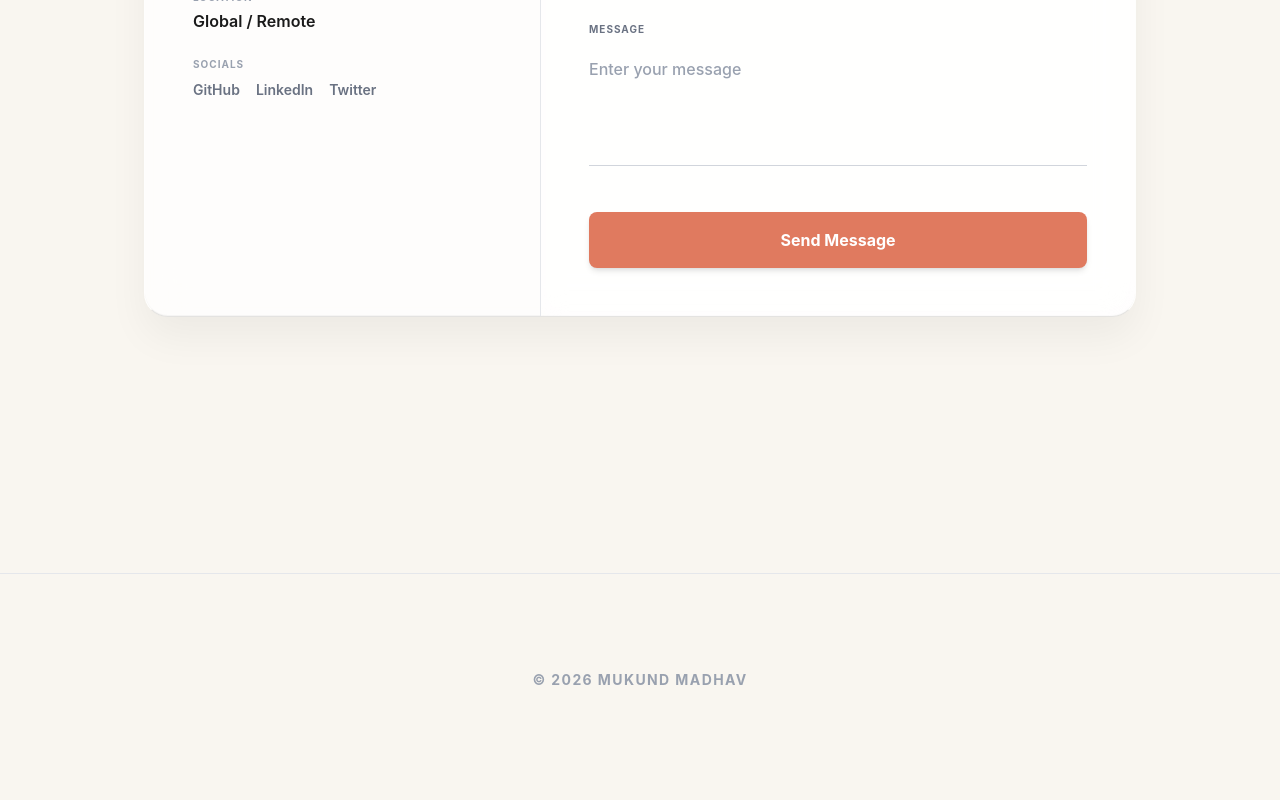
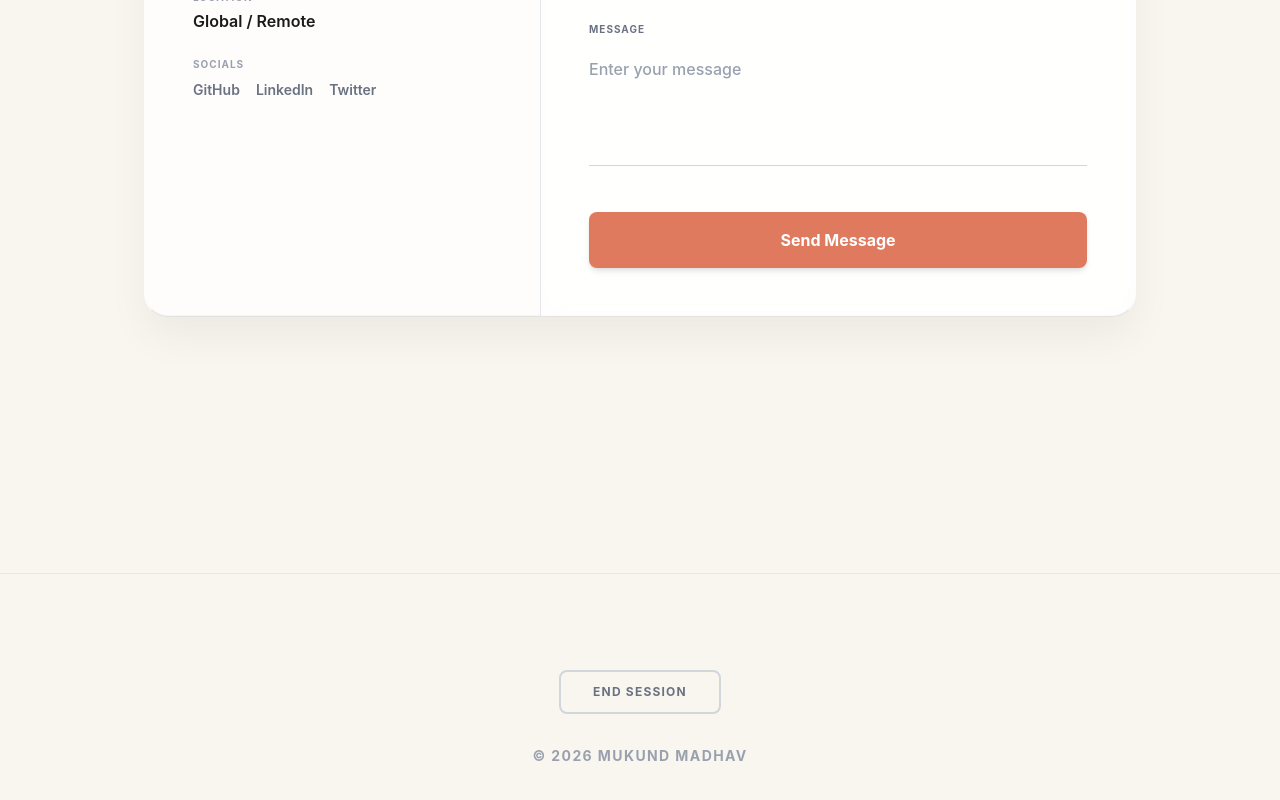
Before and after one commit to RevnoxX/Portfolio, a React (Vite) app: page / in a window 1280 px wide. Shown: the part 5751-6551 px from the top of the page. Built offline with nearby package versions, Linux system fonts and the light colour scheme.

Commit message:
Add files via upload

```diff
--- a/src/App.tsx
+++ b/src/App.tsx
@@ -10,12 +10,14 @@ import Loader from "./components/Loader";
 import Contact from "./components/Contact";
 import NavBar from "./components/NavBar";
 import ScrambleText from "./components/ScrambleText";
+import ExitModal from "./components/ExitModal";
 import { portfolioData } from "./data";
 import { useDynamicTitle } from "./hooks/useDynamicTitle";
 
 export default function App() {
   const [isLoading, setIsLoading] = useState(true);
   const [activeSection, setActiveSection] = useState("home");
+  const [isExiting, setIsExiting] = useState(false);
 
   useDynamicTitle();
 
@@ -137,11 +139,21 @@ export default function App() {
             </div>
           </main>
 
-          <footer className="text-center text-gray-400 text-sm py-24 border-t border-gray-200 mt-32 relative z-10 uppercase tracking-widest font-bold flex flex-col items-center justify-center gap-6">
+          <footer className="text-center text-gray-400 text-sm py-24 border-t border-gray-200 mt-32 relative z-10 uppercase tracking-widest font-bold flex flex-col items-center justify-center gap-8">
+            <button
+              onClick={() => setIsExiting(true)}
+              className="px-8 py-3 border-2 border-gray-300 text-gray-500 font-bold rounded-lg hover:border-[var(--color-primary)] hover:text-[var(--color-primary)] transition-all duration-300 uppercase tracking-widest text-xs"
+            >
+              End Session
+            </button>
             <p>© {new Date().getFullYear()} {portfolioData.name}</p>
           </footer>
         </motion.div>
       )}
+
+      <AnimatePresence>
+        {isExiting && <ExitModal onClose={() => setIsExiting(false)} />}
+      </AnimatePresence>
     </div>
   );
 }
```
